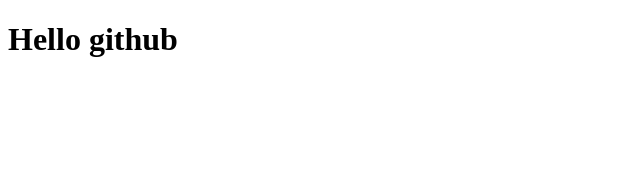
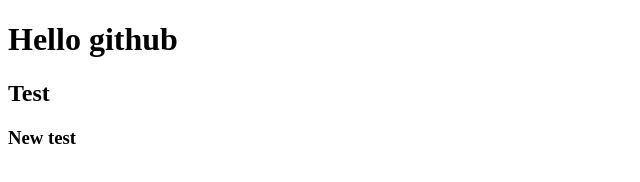
Before and after one commit to slastonm/hw-fe-start-2611, a plain HTML site: page 01/index.html in a window 1280 px wide. Shown: the whole page, without its empty margins (0-640 px from the left). Drawn offline with Linux system fonts and the light colour scheme.

Commit message:
Add new tag

```diff
--- a/01/index.html
+++ b/01/index.html
@@ -9,5 +9,11 @@
     <h1>
         Hello github
     </h1>
+    <h2>
+        Test
+    </h2>
+    <h3>
+        New test
+    </h3>
 </body>
 </html>
```
